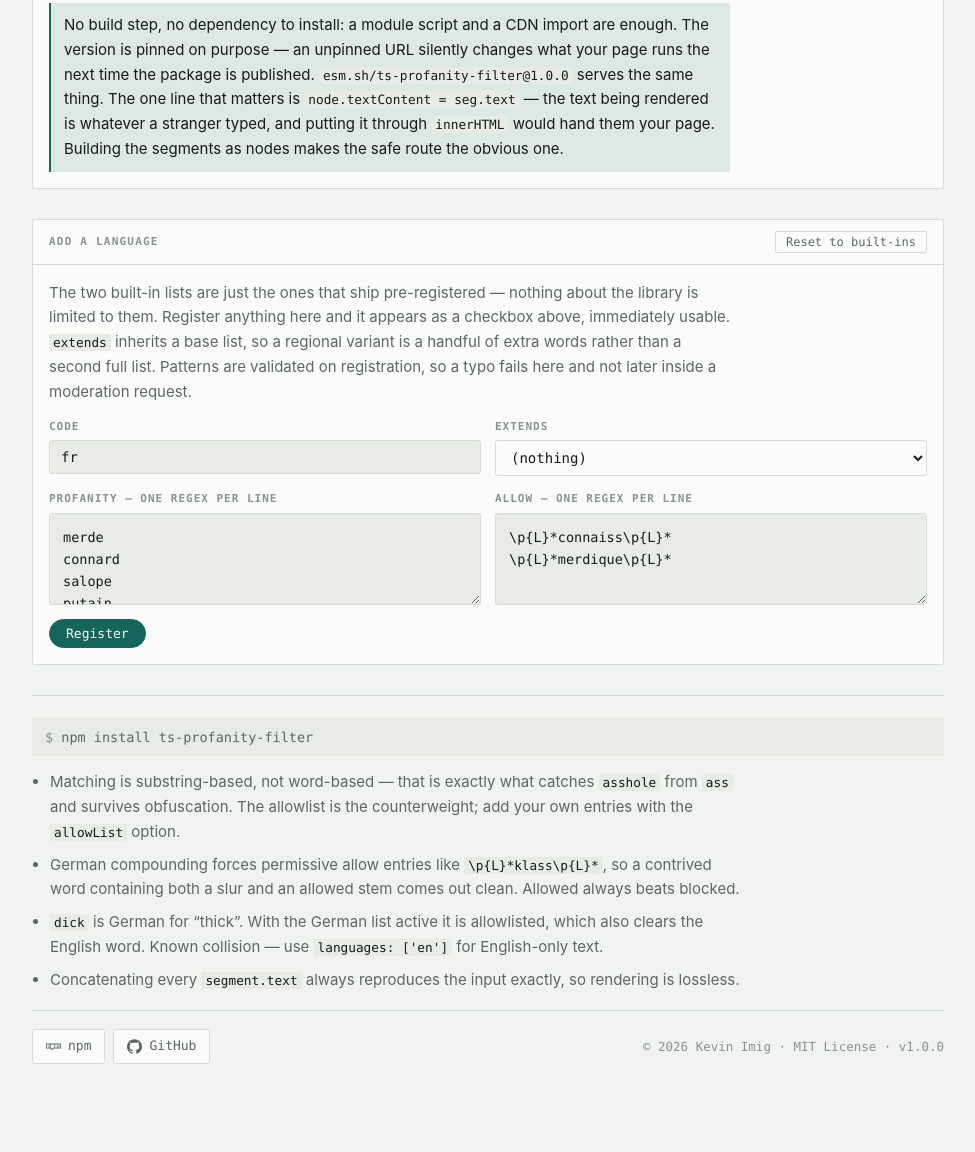
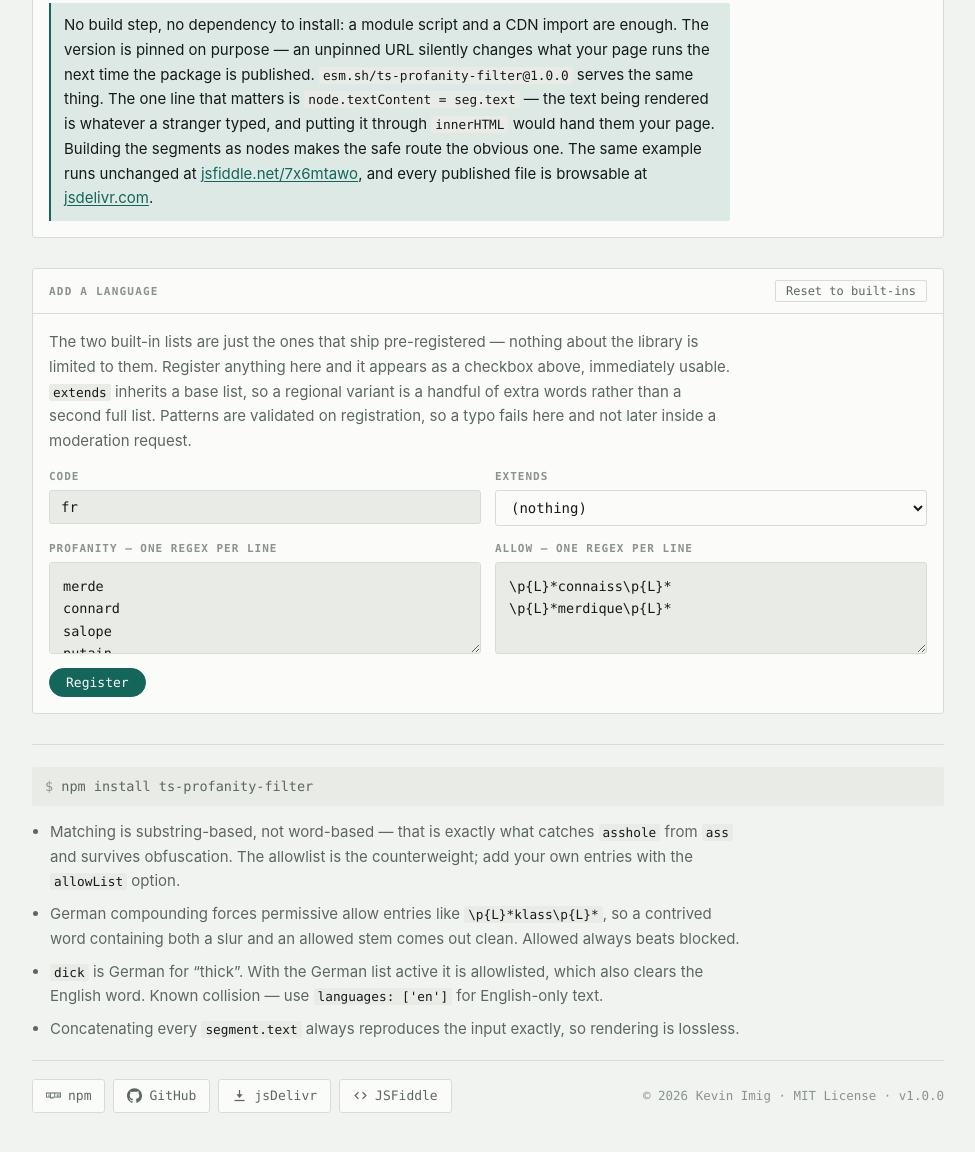
Before and after one commit to Kevinci/ts-profanity-filter, a website: page docs/index.html in a window 1280 px wide. Shown: the part 3358-4510 px from the top of the page, without its empty margins (152-1127 px from the left). Drawn offline with Linux system fonts and the light colour scheme.

Commit message:
Link the runnable fiddle and the jsDelivr package page
Two more buttons in the footer alongside npm and GitHub, and the same two links
inline in the vanilla note — which is where they actually belong, since the
fiddle runs exactly the sample printed above it and the jsDelivr page is where
you go to see what was published.

Both icons are drawn here rather than borrowed: a download glyph for the CDN
and a code-brackets glyph for the fiddle. Using the real jsDelivr and JSFiddle
marks would mean shipping someone else's trademark, and inline paths keep the
page free of external requests either way.

Both URLs were fetched before committing; both resolve.

```diff
--- a/docs/index.html
+++ b/docs/index.html
@@ -472,6 +472,14 @@
     margin: 0;
     max-width: 72ch;
   }
+  .note a {
+    color: var(--accent);
+    text-decoration: underline;
+    text-underline-offset: 2px;
+  }
+  .note a:hover { color: var(--ink); }
+  .note a:focus-visible { outline: 2px solid var(--accent); outline-offset: 2px; }
+
   .note.flagged {
     background: var(--accent-soft);
     border-left: 2px solid var(--accent);
@@ -757,6 +765,14 @@
         <a class="btn" id="link-git" href="#" target="_blank" rel="noopener noreferrer">
           <svg viewBox="0 0 24 24" aria-hidden="true" focusable="false"><path d="M12 .297c-6.63 0-12 5.373-12 12 0 5.303 3.438 9.8 8.205 11.385.6.113.82-.258.82-.577 0-.285-.01-1.04-.015-2.04-3.338.724-4.042-1.61-4.042-1.61C4.422 18.07 3.633 17.7 3.633 17.7c-1.087-.744.084-.729.084-.729 1.205.084 1.838 1.236 1.838 1.236 1.07 1.835 2.809 1.305 3.495.998.108-.776.417-1.305.76-1.605-2.665-.3-5.466-1.332-5.466-5.93 0-1.31.465-2.38 1.235-3.22-.135-.303-.54-1.523.105-3.176 0 0 1.005-.322 3.3 1.23.96-.267 1.98-.399 3-.405 1.02.006 2.04.138 3 .405 2.28-1.552 3.285-1.23 3.285-1.23.645 1.653.24 2.873.12 3.176.765.84 1.23 1.91 1.23 3.22 0 4.61-2.805 5.625-5.475 5.92.42.36.81 1.096.81 2.22 0 1.606-.015 2.896-.015 3.286 0 .315.21.69.825.57C20.565 22.092 24 17.592 24 12.297c0-6.627-5.373-12-12-12"/></svg>
           <span>GitHub</span>
+        </a>
+        <a class="btn" id="link-cdn" href="#" target="_blank" rel="noopener noreferrer">
+          <svg viewBox="0 0 24 24" aria-hidden="true" focusable="false"><path d="M11 3h2v7h4l-5 6-5-6h4z"/><path d="M4 19h16v2H4z"/></svg>
+          <span>jsDelivr</span>
+        </a>
+        <a class="btn" id="link-fiddle" href="#" target="_blank" rel="noopener noreferrer">
+          <svg viewBox="0 0 24 24" aria-hidden="true" focusable="false"><path d="M9.4 16.6 4.8 12l4.6-4.6L8 6l-6 6 6 6 1.4-1.4z"/><path d="M14.6 16.6 19.2 12l-4.6-4.6L16 6l6 6-6 6-1.4-1.4z"/></svg>
+          <span>JSFiddle</span>
         </a>
       </div>
       <p class="legal" id="legal"></p>
@@ -1590,6 +1606,8 @@ const META = {"name":"ts-profanity-filter","version":"1.0.0","license":"MIT","au
 const PROFILES = {
   npm: 'https://www.npmjs.com/~kevinciii',
   git: 'https://github.com/Kevinci',
+  cdn: 'https://www.jsdelivr.com/package/npm/ts-profanity-filter',
+  fiddle: 'https://jsfiddle.net/7x6mtawo/',
 };
 
 /* ============================== strings ================================= */
@@ -1671,7 +1689,11 @@ const I18N = {
       'The one line that matters is <code>node.textContent = seg.text</code> — the text being ' +
       'rendered is whatever a stranger typed, and putting it through <code>innerHTML</code> ' +
       'would hand them your page. Building the segments as nodes makes the safe route the ' +
-      'obvious one.',
+      'obvious one. The same example runs unchanged at ' +
+      '<a href="https://jsfiddle.net/7x6mtawo/" target="_blank" rel="noopener noreferrer">' +
+      'jsfiddle.net/7x6mtawo</a>, and every published file is browsable at ' +
+      '<a href="https://www.jsdelivr.com/package/npm/ts-profanity-filter" target="_blank" ' +
+      'rel="noopener noreferrer">jsdelivr.com</a>.',
     'fw.react.note':
       'Memoised by the <em>value</em> of the options, not their identity — an inline object ' +
       'literal will not re-run the filter on every render.',
@@ -1691,6 +1713,8 @@ const I18N = {
     'placeholder': 'Type something above.',
     'link.npm': 'npm profile',
     'link.git': 'GitHub profile',
+    'link.cdn': 'Package on jsDelivr',
+    'link.fiddle': 'Live example on JSFiddle',
     'legal.tpl': '© {year} {author} · {license} License · v{version}',
     caveats: [
       'Matching is substring-based, not word-based — that is exactly what catches ' +
@@ -1785,7 +1809,11 @@ const I18N = {
       'Die entscheidende Zeile ist <code>node.textContent = seg.text</code>: ' +
       'gerendert wird, was ein Fremder getippt hat, und über <code>innerHTML</code> würdest du ' +
       'ihm damit deine Seite überlassen. Die Segmente als Knoten zu bauen macht den sicheren Weg ' +
-      'zum naheliegenden.',
+      'zum naheliegenden. Dasselbe Beispiel läuft unverändert unter ' +
+      '<a href="https://jsfiddle.net/7x6mtawo/" target="_blank" rel="noopener noreferrer">' +
+      'jsfiddle.net/7x6mtawo</a>, und alle veröffentlichten Dateien lassen sich auf ' +
+      '<a href="https://www.jsdelivr.com/package/npm/ts-profanity-filter" target="_blank" ' +
+      'rel="noopener noreferrer">jsdelivr.com</a> durchsehen.',
     'fw.react.note':
       'Memoisiert über den <em>Wert</em> der Optionen, nicht über deren Identität — ein Inline-' +
       'Objektliteral löst also nicht bei jedem Render eine Neuberechnung aus.',
@@ -1805,6 +1833,8 @@ const I18N = {
     'placeholder': 'Oben etwas eintippen.',
     'link.npm': 'npm-Profil',
     'link.git': 'GitHub-Profil',
+    'link.cdn': 'Paket auf jsDelivr',
+    'link.fiddle': 'Live-Beispiel auf JSFiddle',
     'legal.tpl': '© {year} {author} · {license}-Lizenz · v{version}',
     caveats: [
       'Gematcht wird auf Substring-Ebene, nicht wortweise — genau das fängt <code>asshole</code> ' +
@@ -2037,6 +2067,8 @@ const els = {
   copy: $('copy'),
   linkNpm: $('link-npm'),
   linkGit: $('link-git'),
+  linkCdn: $('link-cdn'),
+  linkFiddle: $('link-fiddle'),
   legal: $('legal'),
 };
 
@@ -2434,12 +2466,17 @@ function submitRegistration() {
 /* --- colophon --------------------------------------------------------- */
 
 function drawColophon() {
-  els.linkNpm.href = PROFILES.npm;
-  els.linkGit.href = PROFILES.git;
-  els.linkNpm.title = t('link.npm');
-  els.linkGit.title = t('link.git');
-  els.linkNpm.setAttribute('aria-label', t('link.npm'));
-  els.linkGit.setAttribute('aria-label', t('link.git'));
+  const links = [
+    [els.linkNpm, PROFILES.npm, 'link.npm'],
+    [els.linkGit, PROFILES.git, 'link.git'],
+    [els.linkCdn, PROFILES.cdn, 'link.cdn'],
+    [els.linkFiddle, PROFILES.fiddle, 'link.fiddle'],
+  ];
+  for (const [el, href, key] of links) {
+    el.href = href;
+    el.title = t(key);
+    el.setAttribute('aria-label', t(key));
+  }
 
   els.legal.textContent = t('legal.tpl')
     .replace('{year}', String(new Date().getFullYear()))
```
Also changed, not shown: demo/template.html (+45 -8 lines).
